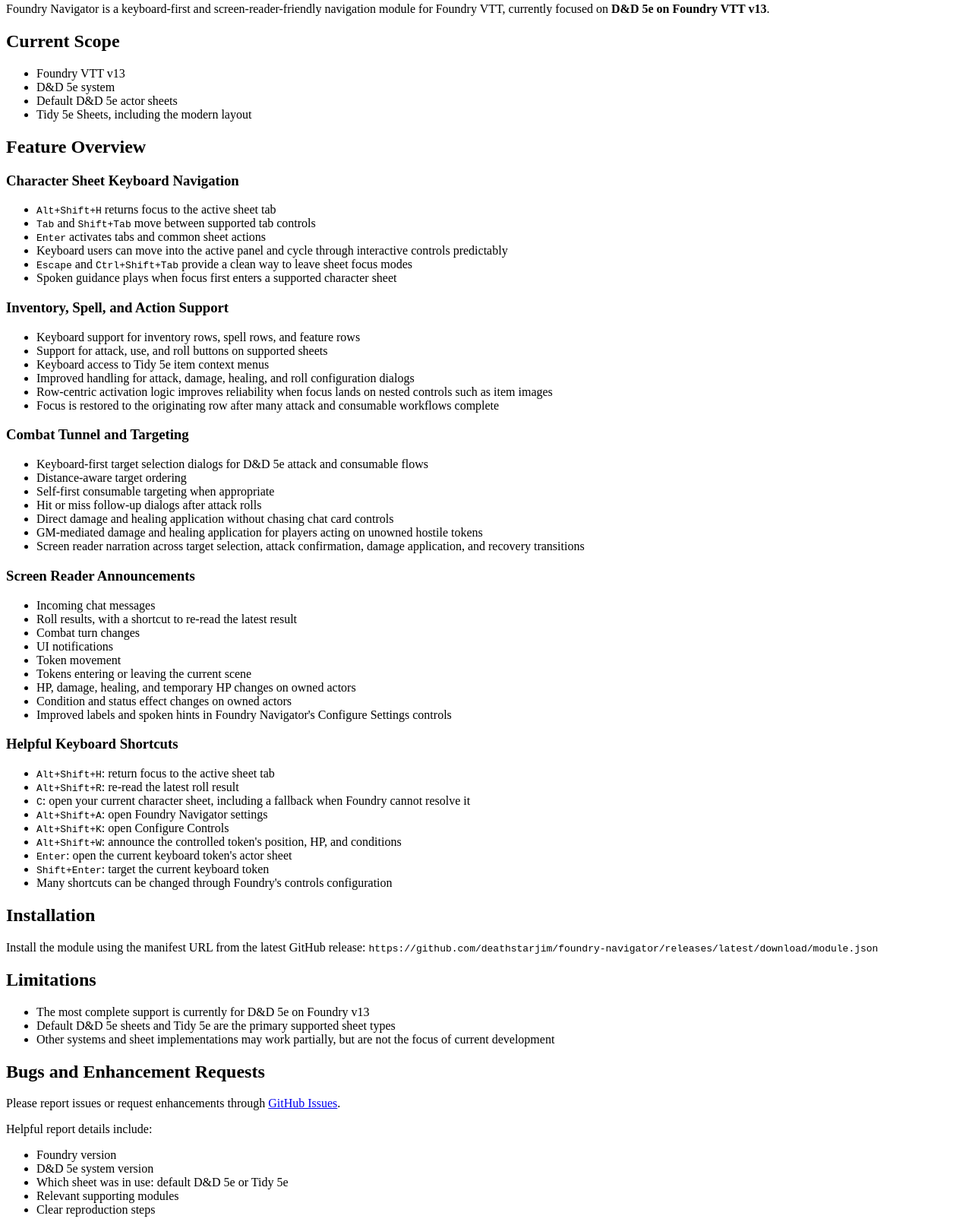
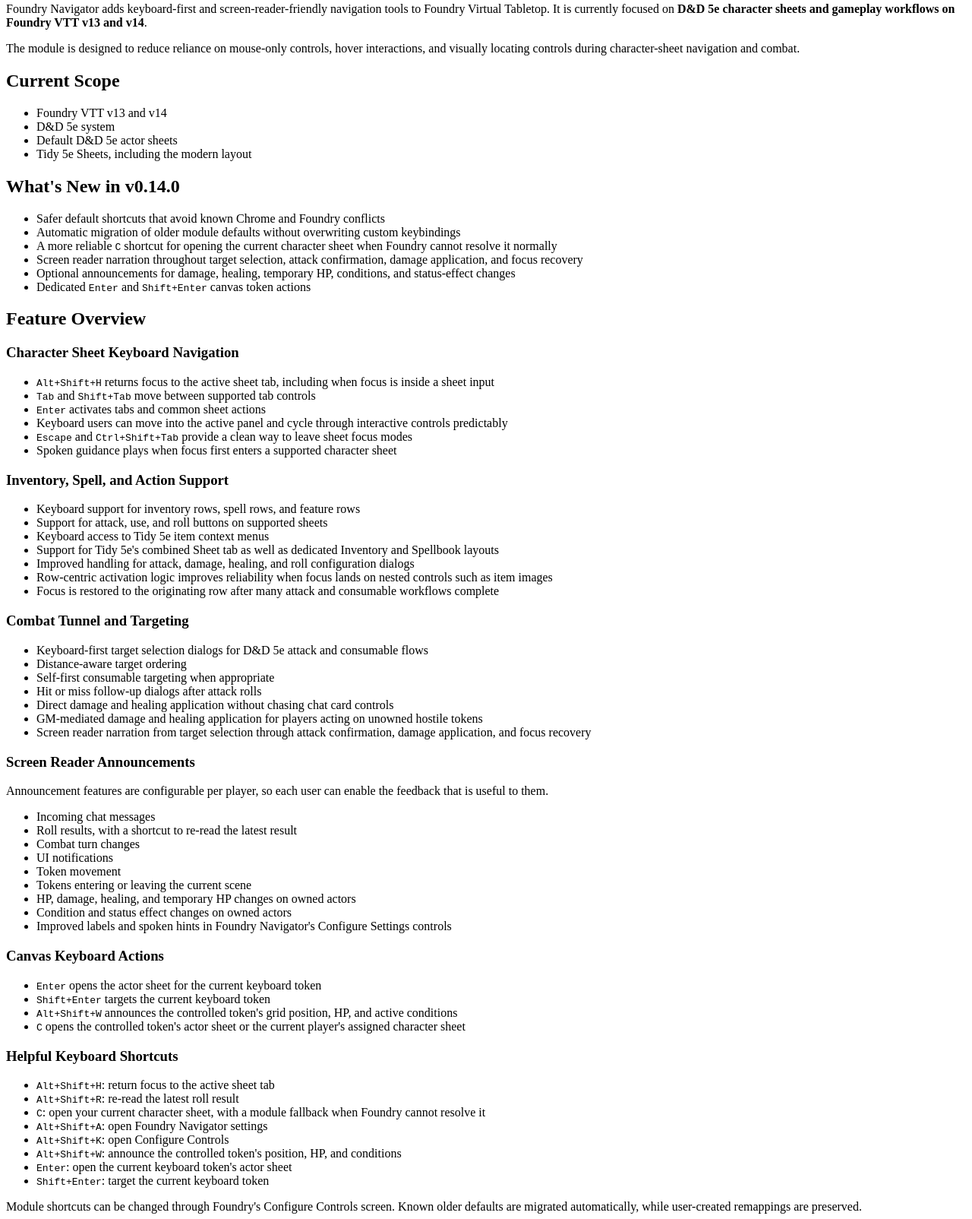
Before and after one commit to deathstarjim/foundry-navigator, a website: page README.html in a window 1280 px wide. Shown: the part 77-1681 px from the top of the page at 76% size. Drawn offline with Linux system fonts and the light colour scheme.

Commit message:
Release v0.14.0: Introduce new features and VTT v14 compatibility
This release expands the module with safer default shortcuts and automatic migration, enhanced screen reader narration, and dedicated canvas token actions. Full compatibility for Foundry VTT v14 is also added, and the README has been migrated from HTML to Markdown.

```diff
--- a/README.html
+++ b/README.html
@@ -9,22 +9,35 @@
   <h1>Foundry Navigator</h1>
 
   <p>
-    Foundry Navigator is a keyboard-first and screen-reader-friendly navigation module for Foundry VTT, currently focused on <strong>D&amp;D 5e on Foundry VTT v13</strong>.
+    Foundry Navigator adds keyboard-first and screen-reader-friendly navigation tools to Foundry Virtual Tabletop. It is currently focused on <strong>D&amp;D 5e character sheets and gameplay workflows on Foundry VTT v13 and v14</strong>.
+  </p>
+  <p>
+    The module is designed to reduce reliance on mouse-only controls, hover interactions, and visually locating controls during character-sheet navigation and combat.
   </p>
 
   <h2>Current Scope</h2>
   <ul>
-    <li>Foundry VTT v13</li>
+    <li>Foundry VTT v13 and v14</li>
     <li>D&amp;D 5e system</li>
     <li>Default D&amp;D 5e actor sheets</li>
     <li>Tidy 5e Sheets, including the modern layout</li>
+  </ul>
+
+  <h2>What's New in v0.14.0</h2>
+  <ul>
+    <li>Safer default shortcuts that avoid known Chrome and Foundry conflicts</li>
+    <li>Automatic migration of older module defaults without overwriting custom keybindings</li>
+    <li>A more reliable <code>C</code> shortcut for opening the current character sheet when Foundry cannot resolve it normally</li>
+    <li>Screen reader narration throughout target selection, attack confirmation, damage application, and focus recovery</li>
+    <li>Optional announcements for damage, healing, temporary HP, conditions, and status-effect changes</li>
+    <li>Dedicated <code>Enter</code> and <code>Shift+Enter</code> canvas token actions</li>
   </ul>
 
   <h2>Feature Overview</h2>
 
   <h3>Character Sheet Keyboard Navigation</h3>
   <ul>
-    <li><code>Alt+Shift+H</code> returns focus to the active sheet tab</li>
+    <li><code>Alt+Shift+H</code> returns focus to the active sheet tab, including when focus is inside a sheet input</li>
     <li><code>Tab</code> and <code>Shift+Tab</code> move between supported tab controls</li>
     <li><code>Enter</code> activates tabs and common sheet actions</li>
     <li>Keyboard users can move into the active panel and cycle through interactive controls predictably</li>
@@ -37,6 +50,7 @@
     <li>Keyboard support for inventory rows, spell rows, and feature rows</li>
     <li>Support for attack, use, and roll buttons on supported sheets</li>
     <li>Keyboard access to Tidy 5e item context menus</li>
+    <li>Support for Tidy 5e's combined Sheet tab as well as dedicated Inventory and Spellbook layouts</li>
     <li>Improved handling for attack, damage, healing, and roll configuration dialogs</li>
     <li>Row-centric activation logic improves reliability when focus lands on nested controls such as item images</li>
     <li>Focus is restored to the originating row after many attack and consumable workflows complete</li>
@@ -50,10 +64,13 @@
     <li>Hit or miss follow-up dialogs after attack rolls</li>
     <li>Direct damage and healing application without chasing chat card controls</li>
     <li>GM-mediated damage and healing application for players acting on unowned hostile tokens</li>
-    <li>Screen reader narration across target selection, attack confirmation, damage application, and recovery transitions</li>
+    <li>Screen reader narration from target selection through attack confirmation, damage application, and focus recovery</li>
   </ul>
 
   <h3>Screen Reader Announcements</h3>
+  <p>
+    Announcement features are configurable per player, so each user can enable the feedback that is useful to them.
+  </p>
   <ul>
     <li>Incoming chat messages</li>
     <li>Roll results, with a shortcut to re-read the latest result</li>
@@ -66,18 +83,28 @@
     <li>Improved labels and spoken hints in Foundry Navigator's Configure Settings controls</li>
   </ul>
 
+  <h3>Canvas Keyboard Actions</h3>
+  <ul>
+    <li><code>Enter</code> opens the actor sheet for the current keyboard token</li>
+    <li><code>Shift+Enter</code> targets the current keyboard token</li>
+    <li><code>Alt+Shift+W</code> announces the controlled token's grid position, HP, and active conditions</li>
+    <li><code>C</code> opens the controlled token's actor sheet or the current player's assigned character sheet</li>
+  </ul>
+
   <h3>Helpful Keyboard Shortcuts</h3>
   <ul>
     <li><code>Alt+Shift+H</code>: return focus to the active sheet tab</li>
     <li><code>Alt+Shift+R</code>: re-read the latest roll result</li>
-    <li><code>C</code>: open your current character sheet, including a fallback when Foundry cannot resolve it</li>
+    <li><code>C</code>: open your current character sheet, with a module fallback when Foundry cannot resolve it</li>
     <li><code>Alt+Shift+A</code>: open Foundry Navigator settings</li>
     <li><code>Alt+Shift+K</code>: open Configure Controls</li>
     <li><code>Alt+Shift+W</code>: announce the controlled token's position, HP, and conditions</li>
     <li><code>Enter</code>: open the current keyboard token's actor sheet</li>
     <li><code>Shift+Enter</code>: target the current keyboard token</li>
-    <li>Many shortcuts can be changed through Foundry's controls configuration</li>
   </ul>
+  <p>
+    Module shortcuts can be changed through Foundry's Configure Controls screen. Known older defaults are migrated automatically, while user-created remappings are preserved.
+  </p>
 
   <h2>Installation</h2>
   <p>
@@ -87,10 +114,16 @@
 
   <h2>Limitations</h2>
   <ul>
-    <li>The most complete support is currently for D&amp;D 5e on Foundry v13</li>
+    <li>The most complete support is currently for D&amp;D 5e on Foundry v13 and v14</li>
     <li>Default D&amp;D 5e sheets and Tidy 5e are the primary supported sheet types</li>
     <li>Other systems and sheet implementations may work partially, but are not the focus of current development</li>
+    <li>Accessibility support is still evolving, and some Foundry or third-party module workflows may require further refinement</li>
   </ul>
+
+  <h2>Acknowledgments</h2>
+  <p>
+    Foundry Navigator was inspired in part by earlier Foundry accessibility work from Cora (silvative), including the Accessibility Enhancements module. Direct feedback from screen-reader and keyboard-only players continues to guide development.
+  </p>
 
   <h2>Bugs and Enhancement Requests</h2>
   <p>
--- a/module.json
+++ b/module.json
@@ -2,7 +2,7 @@
   "id": "foundry-navigator",
   "title": "Foundry Navigator",
   "description": "<p>Keyboard-first and screen-reader-friendly navigation tools for Foundry VTT, currently focused on D&amp;D 5e support</p>",
-  "version": "0.12.0",
+  "version": "0.14.0",
   "authors": [
     {
       "name": "DeathStar Jim",
@@ -29,7 +29,7 @@
   ],
   "url": "https://github.com/deathstarjim/foundry-navigator",
   "manifest": "https://github.com/deathstarjim/foundry-navigator/releases/latest/download/module.json",
-  "download": "https://github.com/deathstarjim/foundry-navigator/releases/download/0.12.0/module.zip",
+  "download": "https://github.com/deathstarjim/foundry-navigator/releases/download/0.14.0/module.zip",
   "readme": "https://github.com/deathstarjim/foundry-navigator#readme",
   "changelog": "https://github.com/deathstarjim/foundry-navigator#changelog",
   "flags": {}
--- a/package.json
+++ b/package.json
@@ -1,7 +1,7 @@
 {
   "name": "foundry-navigator",
-  "version": "0.12.0",
-  "description": "Keyboard-first and screen-reader-friendly navigation tools for Foundry VTT v13.",
+  "version": "0.14.0",
+  "description": "Keyboard-first and screen-reader-friendly navigation tools for Foundry VTT v13 and v14.",
   "main": "playwright.config.js",
   "directories": {
     "test": "tests"
```
Also changed, not shown: CHANGELOG.md, README.md, 1 other file.
